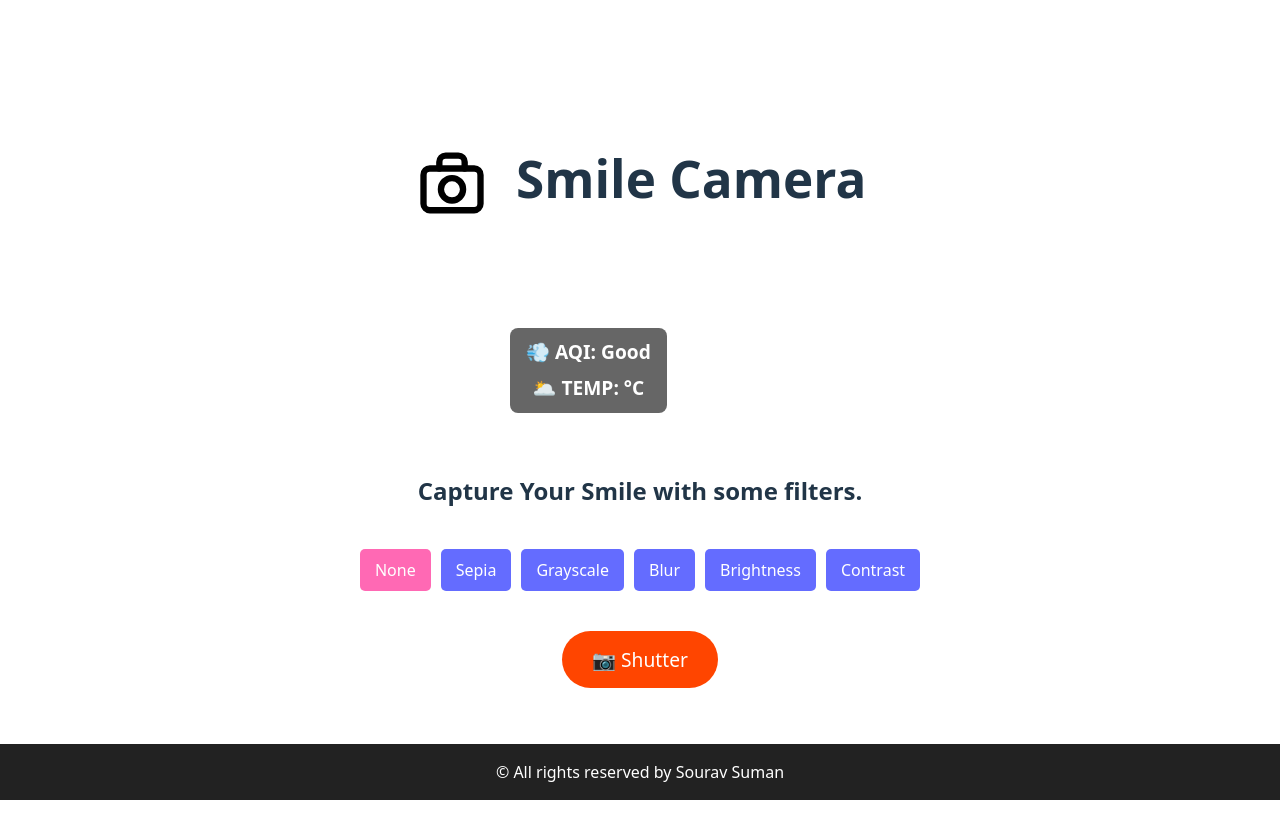
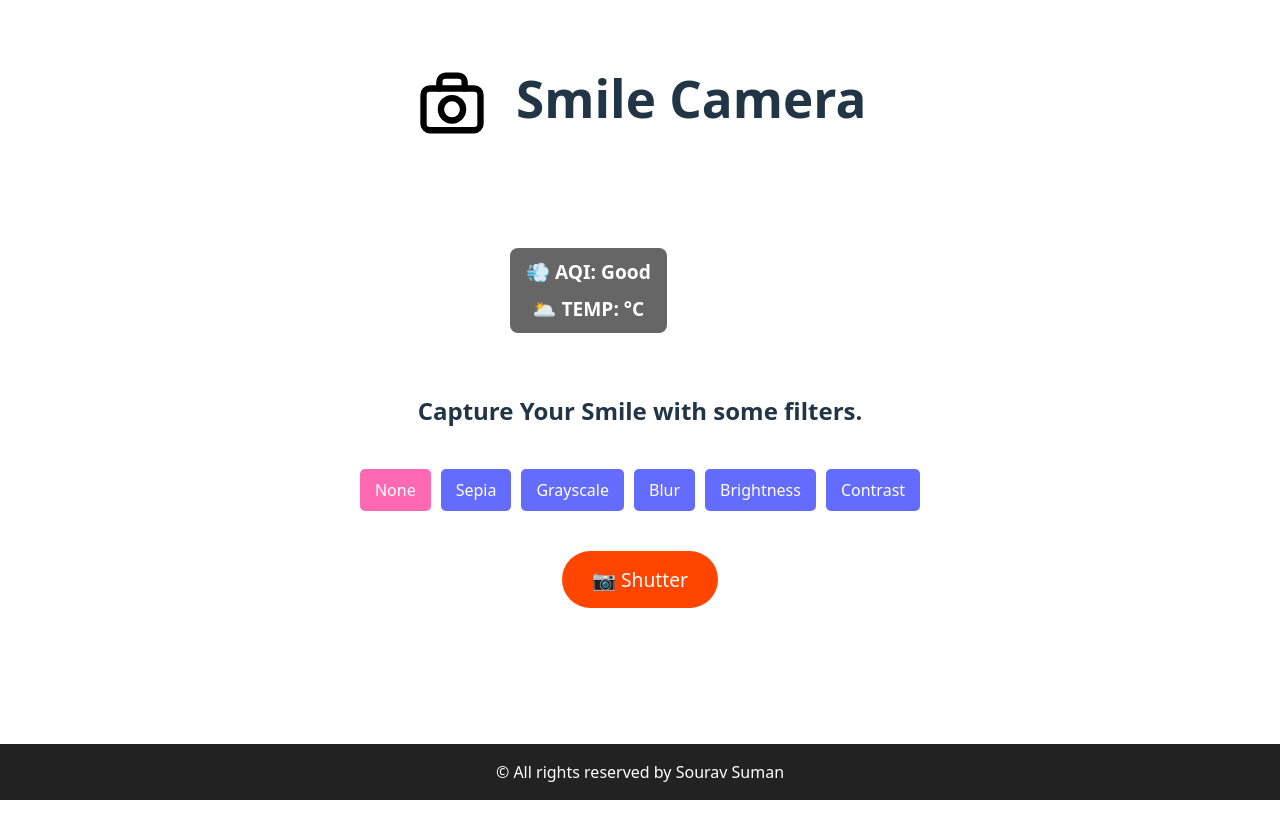
Before and after one commit to souravsuman0498/camera-smile-app, a React (Vite) app: page / in a window 1280 px wide. Shown: the top 838 px of the page. Before the commit the page ends 800 px from the top, so only its background shows below. Built offline with nearby package versions, Linux system fonts and the light colour scheme; no server answers.

Commit message:
footer css

```diff
--- a/src/App.css
+++ b/src/App.css
@@ -19,6 +19,8 @@
   flex-direction: column;
   align-items: center;
   position: relative;
+  min-height: 100vh;
+  padding-bottom: 70px; /* Add space for footer */
 }
 
 .weather-info {
```
